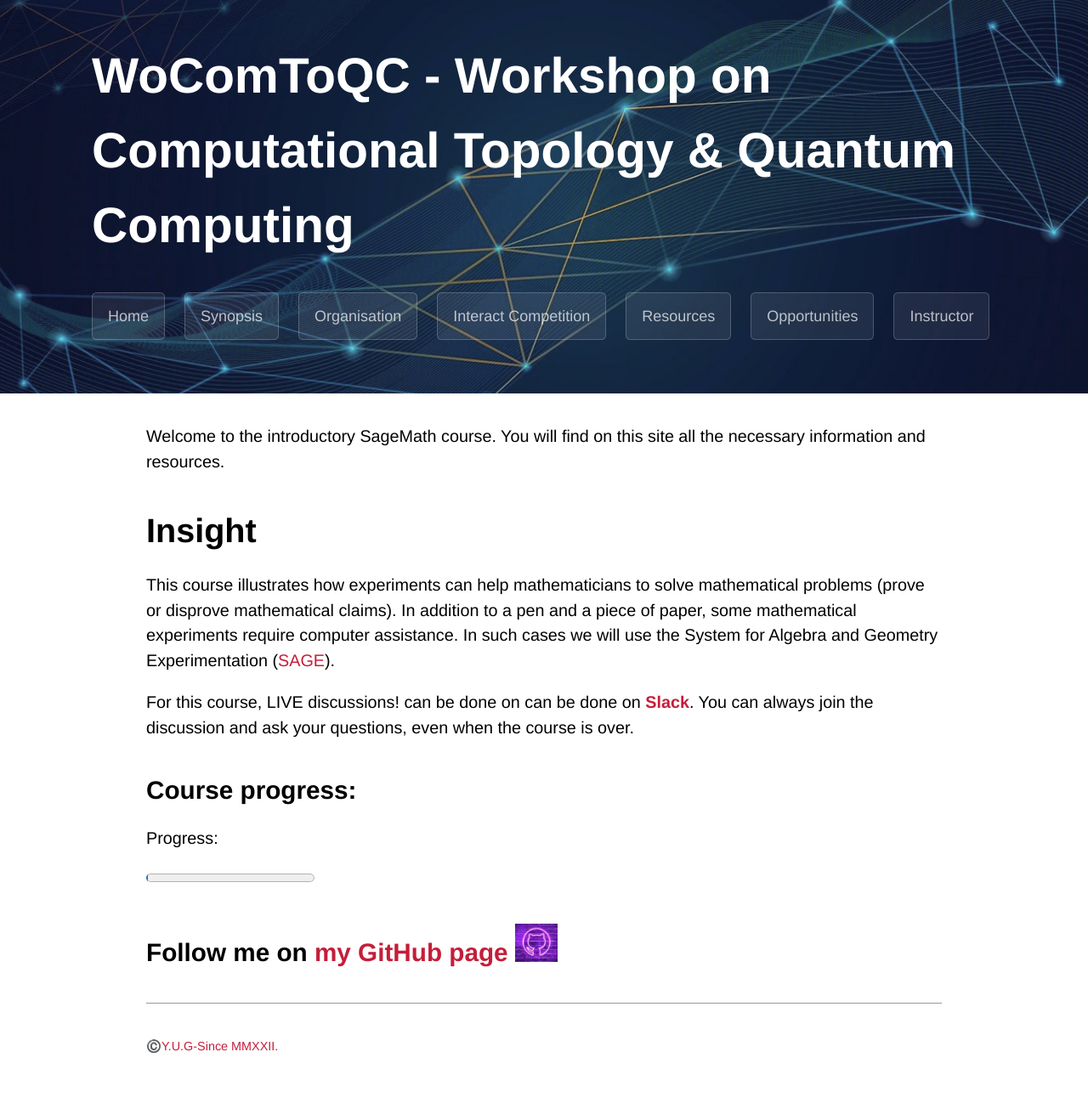
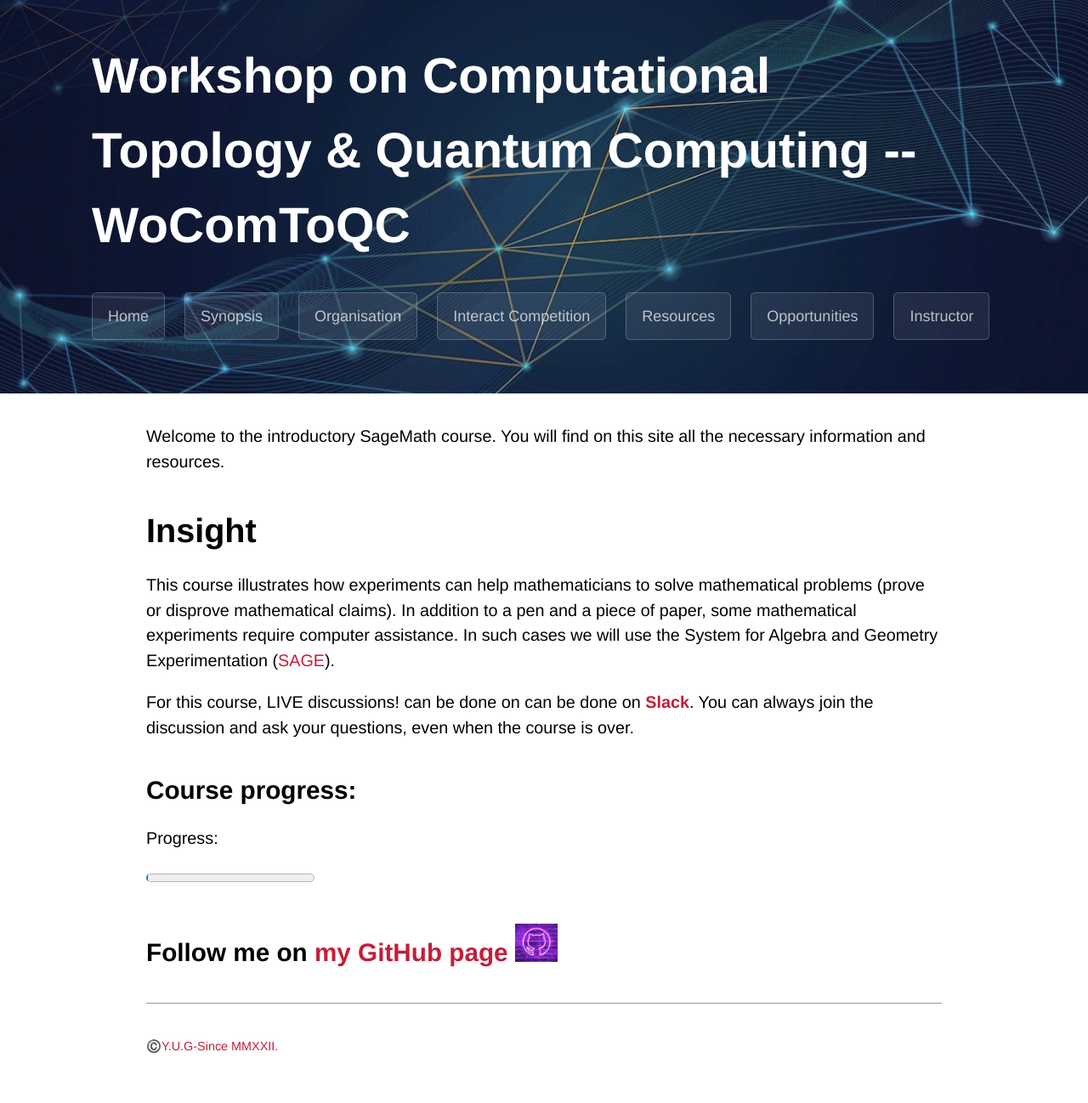
Before and after one commit to WoComtoQC/wocomtoqc.github.io, a Jekyll site: the page built from index.md, in a window 1280 px wide. Shown: the whole page at 85% size. Built offline with Jekyll 4.4.1, drawn with Linux system fonts in a browser that asks for light colours; some web fonts are replaced.

```diff
--- a/_config.yml
+++ b/_config.yml
@@ -1,4 +1,4 @@
-title: WoComToQC - Workshop on Computational Topology & Quantum Computing
+title: Workshop on Computational Topology & Quantum Computing -- WoComToQC
 description: ""
 
 
```
